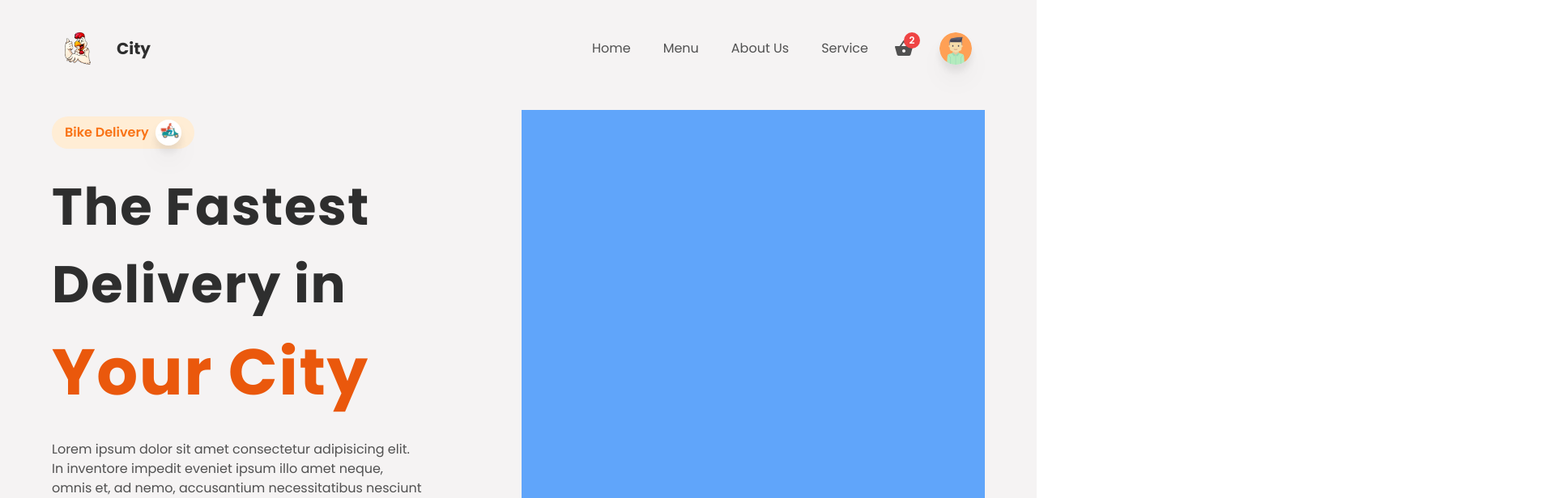
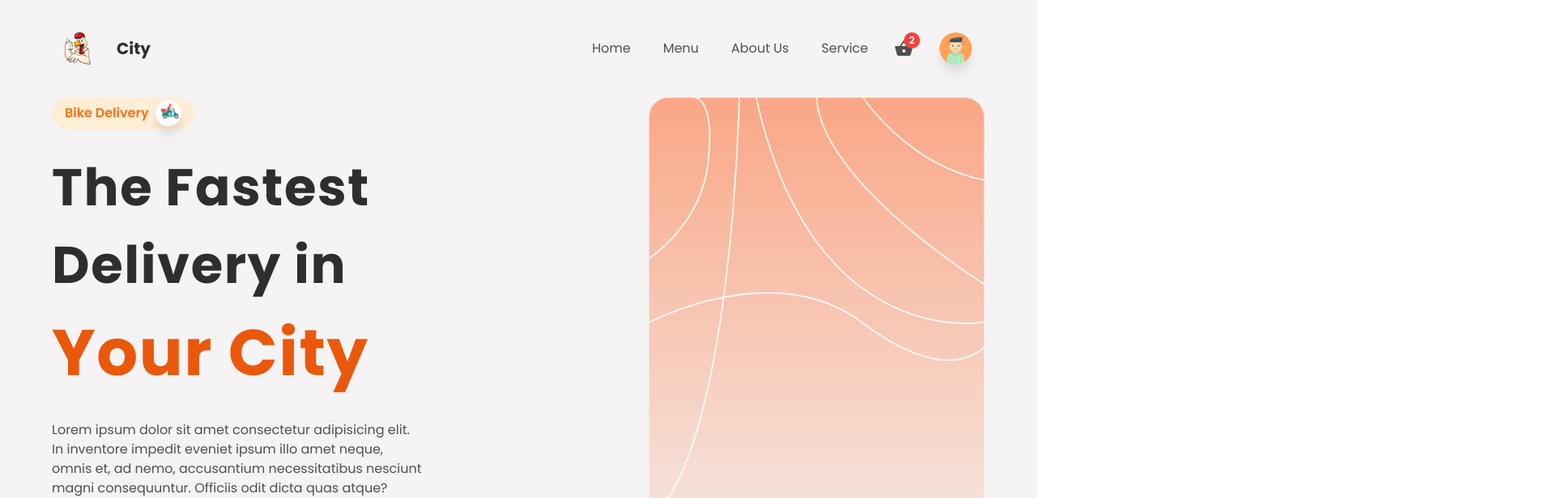
Before and after one commit to priyanshukumarsinha/restarurantapp, a React (Vite) app: page / in a window 1280 px wide. Shown: the top 616 px of the page at 81% size, 1920 px wide, since content can reach past the window. Built offline with nearby package versions, Linux system fonts and the light colour scheme.

Commit message:
Home Container Component Part 2 Done

```diff
--- a/src/App.jsx
+++ b/src/App.jsx
@@ -9,7 +9,7 @@ function App() {
     <AnimatePresence mode="wait">
       <div className="w-full h-auto flex flex-col bg-primary">
       <Header />
-        <main className="px-8 md:px-16 py-4 w-full">
+        <main className="mt-16 md:mt-24 px-8 md:px-16 py-4 w-full">
             <Routes>
               <Route path = "/*" element={<MainContainer />}/>
               <Route path = "/createItem" element={<CreateContainer />} />
--- a/src/components/Header.jsx
+++ b/src/components/Header.jsx
@@ -49,7 +49,7 @@ const Header = () => {
   const navItems = ["Home", "Menu", "About Us", "Service"];
 
   return (
-    <header className=' w-full p-3 px-4 md:p-6 md:px-16'>
+    <header className='fixed w-full p-3 px-4 md:p-6 md:px-16 bg-inherit z-50'>
       {/* Desktop & Tablet */}
       <div className='hidden md:flex p-4'>
         <Link to={'/'} className='flex items-center gap-8'>
--- /dev/null
+++ b/src/components/HomeContainer.jsx
@@ -0,0 +1,38 @@
+import React from 'react'
+import Delivery from '../img/delivery.png'
+import HeroBg from '../img/heroBg.png'
+
+const HomeContainer = () => {
+  return (
+    <section className='grid grid-cols-1 md:grid-cols-2 gap-2 w-full ' id='home'>
+      <div className='py-2 flex-1 flex flex-col items-start gap-6 justify-start md:items-start' >
+        <div className='flex items-center gap-2 justify-center bg-orange-100 rounded-full px-4 py-1'>
+          <p className='text-base text-orange-500 font-semibold'>
+            Bike Delivery
+          </p>
+          <div className='w-8 h-8 rounded-full overflow-hidden bg-white drop-shadow-xl'>
+            <img src={Delivery} alt="delivery" className='w-full h-full object-contain ' />
+          </div>
+        </div>
+        <p className='text-[3rem] lg:text-[4rem] md:text-[3.5rem] font-bold tracking-wide text-headingColor '>
+          The Fastest Delivery in <span className='text-orange-600 text-[3.5rem] lg:text-[5rem] md:text-[4.5rem] '> Your City</span>
+        </p>
+
+        <p className='text-base text-textColor text-center md:w-[80%] md:text-left'>
+          Lorem ipsum dolor sit amet consectetur adipisicing elit. In inventore impedit eveniet ipsum illo amet neque, omnis et, ad nemo, accusantium necessitatibus nesciunt magni consequuntur. Officiis odit dicta quas atque?
+        </p>
+
+        <button type='button' className='bg-gradient-to-br from-orange-400 to-orange-500 w-full px-4 py-2 rounded-lg hover:shadow-lg transition-all duration-100 ease-in-out md:w-auto'>Order Now</button>
+
+      </div>
+      <div className='py-2 flex-1' >
+        <img src={HeroBg} className = "lg:h-650 h-420 w-full lg:w-auto ml-auto" alt="" />
+        <div className="w-full h-full absolute items-center justify center">
+
+        </div>
+      </div>
+    </section>
+  )
+}
+
+export default HomeContainer
--- a/src/components/MainContainer.jsx
+++ b/src/components/MainContainer.jsx
@@ -1,32 +1,10 @@
 import React from 'react'
-import Delivery from '../img/delivery.png'
+import HomeContainer from './HomeContainer'
 
 const MainContainer = () => {
   return (
-    <div className='grid grid-cols-1 md:grid-cols-2 gap-2 '>
-      <div className='py-2 flex-1 flex flex-col items-start gap-6 justify-start md:items-start' >
-        <div className='flex items-center gap-2 justify-center bg-orange-100 rounded-full px-4 py-1'>
-          <p className='text-base text-orange-500 font-semibold'>
-            Bike Delivery
-          </p>
-          <div className='w-8 h-8 rounded-full overflow-hidden bg-white drop-shadow-xl'>
-            <img src={Delivery} alt="delivery" className='w-full h-full object-contain ' />
-          </div>
-        </div>
-        <p className='text-[3rem] lg:text-[4rem] md:text-[3.5rem] font-bold tracking-wide text-headingColor '>
-          The Fastest Delivery in <span className='text-orange-600 text-[3.5rem] lg:text-[5rem] md:text-[4.5rem] '> Your City</span>
-        </p>
-
-        <p className='text-base text-textColor text-center md:w-[80%] md:text-left'>
-          Lorem ipsum dolor sit amet consectetur adipisicing elit. In inventore impedit eveniet ipsum illo amet neque, omnis et, ad nemo, accusantium necessitatibus nesciunt magni consequuntur. Officiis odit dicta quas atque?
-        </p>
-
-        <button type='button' className='bg-gradient-to-br from-orange-400 to-orange-500 w-full px-4 py-2 rounded-lg hover:shadow-lg transition-all duration-100 ease-in-out md:w-auto'>Order Now</button>
-
-      </div>
-      <div className='py-2 flex-1 bg-blue-400' >
-
-      </div>
+    <div className='flex w-full h-auto flex-col items-center justify-center'>
+      <HomeContainer />
     </div>
   )
 }
--- a/src/components/index.js
+++ b/src/components/index.js
@@ -1,3 +1,4 @@
 export {default as Header} from './Header'
 export {default as CreateContainer} from './CreateContainer'
 export {default as MainContainer} from './MainContainer'
+export {default as HomeContainer} from './HomeContainer'
--- a/src/index.css
+++ b/src/index.css
@@ -12,6 +12,7 @@ body{
 
 html, body{
   scroll-behavior: smooth;
+  overflow-x: hidden
 }
 
 @tailwind base;
```
